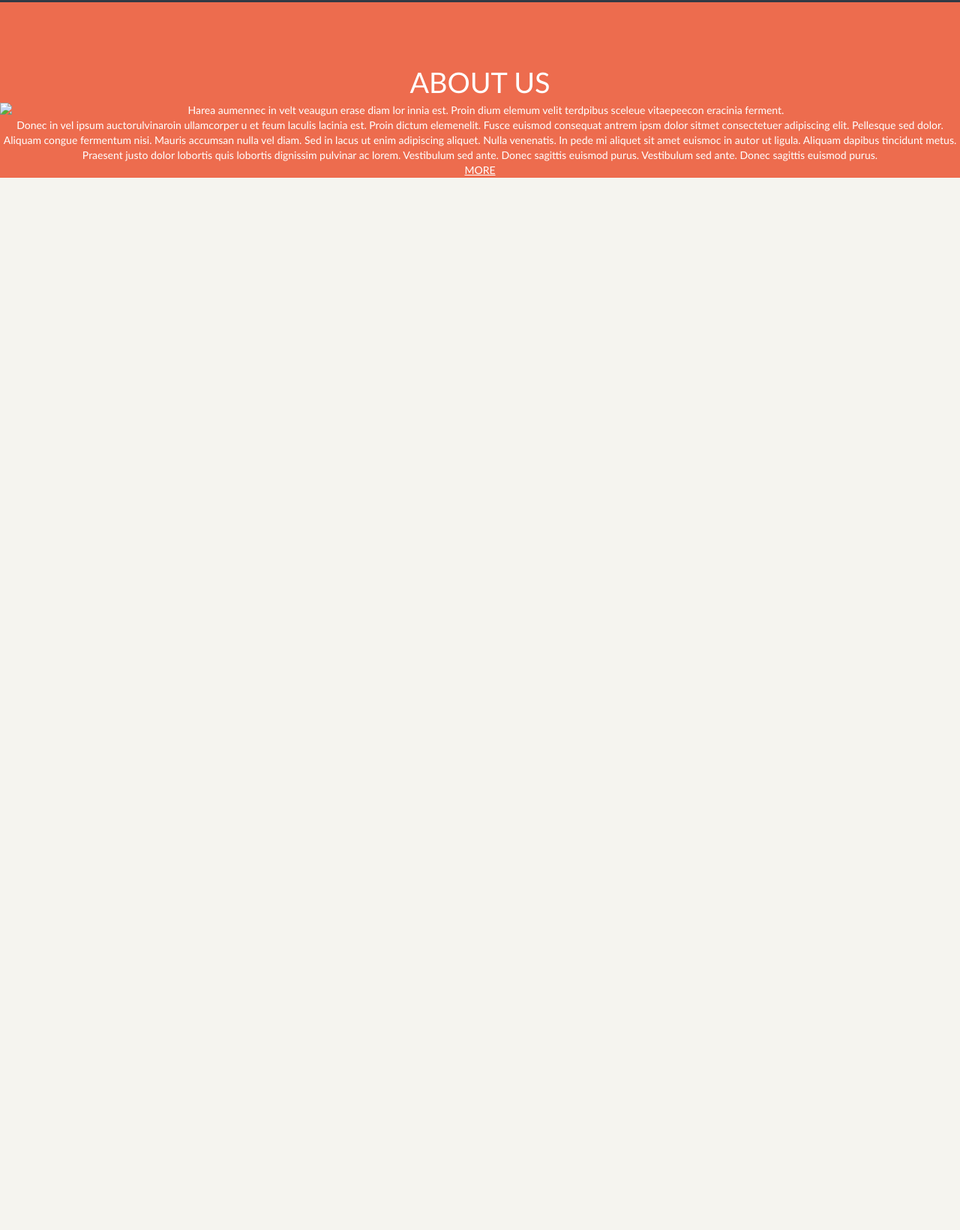
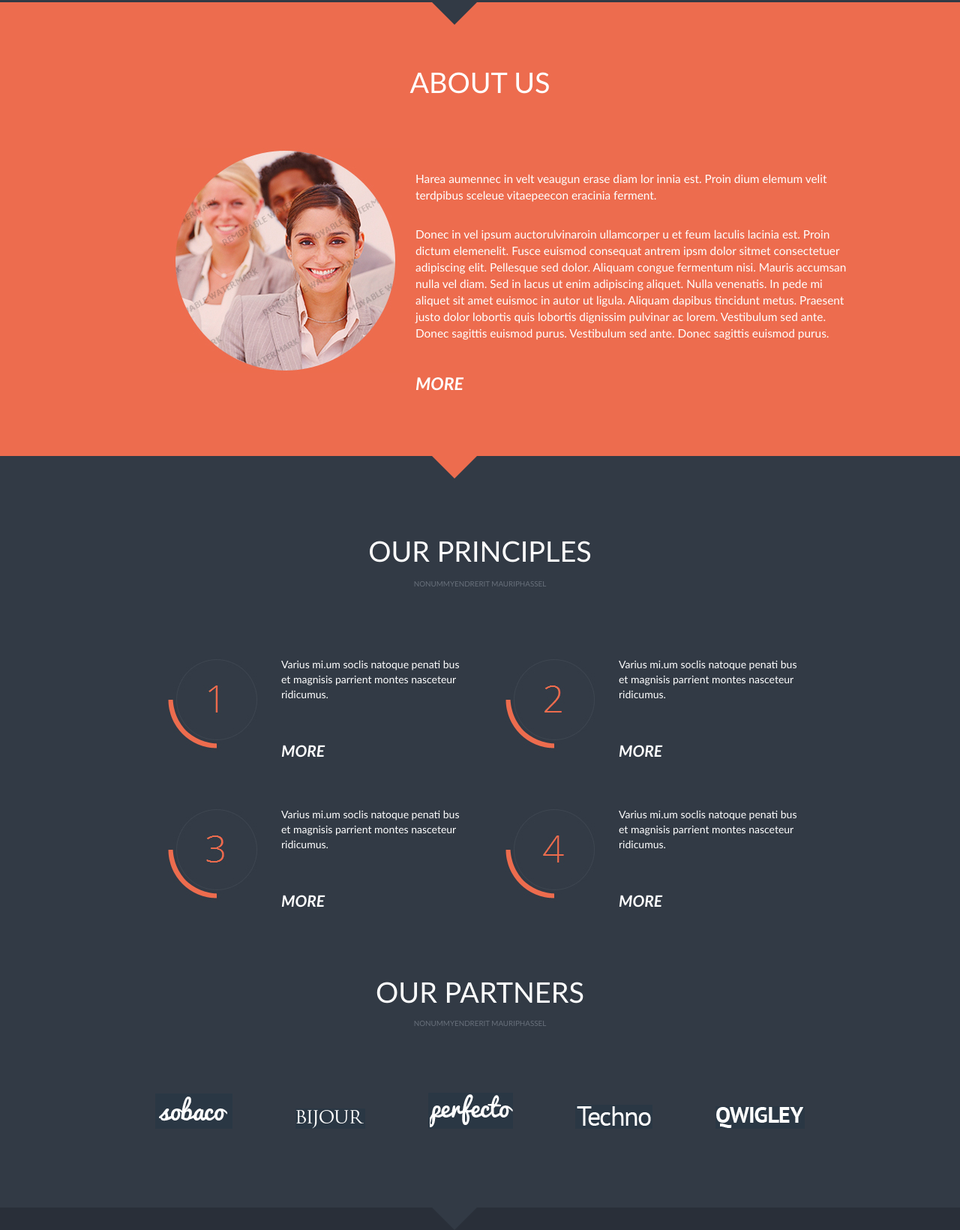
Before and after one commit to QB1N18/Accenture, a plain HTML site: page about_us/about_us.html in a window 1280 px wide. Shown: the part 255-1895 px from the top of the page at 75% size. Before the commit the page ends 800 px from the top, so only its background shows below. Drawn offline with Linux system fonts and the light colour scheme.

Commit message:
Cambios en About us y tb en el reset.css

```diff
--- a/about_us/about_us.html
+++ b/about_us/about_us.html
@@ -3,9 +3,9 @@
 <head>
 	<meta charset="utf-8" />
 	<title>About Us</title>
-
 	<link rel="stylesheet" href="../css/reset.css" type="text/css" />
 	<link rel="stylesheet" href="css/main.css" type="text/css" />
+	<meta name="viewport" content="width=device-width,maximum-scale=1.0,minimum-scale=1.0">
 </head>
 
 <body id="index" class="home">
@@ -16,32 +16,73 @@
   <header>
     <nav>
       <ul>
-        <li><a href="#">HOME</a></li>
-        <li class="active"><a href="#">ABOUT</a></li>
+        <li><a href="../index.html">HOME</a></li>
+        <li class="active"><a href="about_us.html">ABOUT</a></li>
         <li><a href="#">SERVICES</a></li>
         <li><a href="#">BLOG</a></li>
         <li><a href="#">CONTACTS</a></li>
       </ul>
     </nav>
-    <img id="logo" src="../images/logo.jpg" />
+    <img alt="Logo of our company Collaboration Dynamic Development" id="logo" src="../images/logo.jpg" />
   </header><!-- End Header -->
 
 <!--***********************************AQUI VA LA PARTE NARANJA**********************************-->
-  <section id="firstSection">
-    <h2>ABOUT US</h2>
+  <section id="firstSection" class="positionRelative">
+  	<div class="triangulos"></div>
+    <h2 class="headersSections">ABOUT US</h2>
     <article>
-      <img src="../images/about_us/firstImage.jpg" />
+      <img alt="A picture of our coworkers" src="../images/about_us/firstImage.jpg" />
+      <div id="textFirstSection">
 	      <p class="parrafo_1">Harea aumennec in velt veaugun erase diam lor innia est. Proin dium elemum velit terdpibus sceleue vitaepeecon eracinia ferment.</p>
 	      <p class="parrafo_2">Donec in vel ipsum auctorulvinaroin ullamcorper u et feum laculis lacinia est. Proin dictum elemenelit. Fusce euismod consequat antrem ipsm dolor sitmet consectetuer adipiscing elit. Pellesque sed dolor. Aliquam congue fermentum nisi. Mauris accumsan nulla vel diam. Sed in lacus ut enim adipiscing aliquet. Nulla venenatis. In pede mi aliquet sit amet euismoc in autor ut ligula. Aliquam dapibus tincidunt metus. Praesent justo dolor lobortis quis lobortis dignissim pulvinar ac lorem. Vestibulum sed ante. Donec sagittis euismod purus. Vestibulum sed ante. Donec sagittis euismod purus.</p>
-      <span><a href="#">MORE</a></span>
+	      <p class="linkMore parrafo_3"><a href="#">MORE</a></p>
+	  </div>
     </article><!-- End Article -->
   </section><!-- End firstSection -->
+  <section id="secondSection" class="positionRelative">
+  	<div class="triangulos trianguloNaranja"></div>
+  	<h2 class="headersSections">OUR PRINCIPLES</h2>
+  	<h3>NONUMMYENDRERIT MAURIPHASSEL</h3>
+  	<section id="principlesSection">
+  		<article class="articlesPrinciples">
+  			<img alt="This is a image with the number 1" src="../images/about_us/numero1.jpg" />
+  			<p>Varius mi.um soclis natoque penati bus et magnisis parrient montes nasceteur ridicumus.</p>
+  			<p class="linkMore"><a href="#">MORE</a></p>
+  		</article>
+  		<article class="articlesPrinciples">
+  			<img alt="This is a image with the number 2" src="../images/about_us/numero2.jpg" />
+  			<p>Varius mi.um soclis natoque penati bus et magnisis parrient montes nasceteur ridicumus.</p>
+  			<p class="linkMore"><a href="#">MORE</a></p>
+  		</article>
+  		<article class="articlesPrinciples">
+  			<img alt="This is a image with the number 3" src="../images/about_us/numero3.jpg" />
+  			<p>Varius mi.um soclis natoque penati bus et magnisis parrient montes nasceteur ridicumus.</p>
+  			<p class="linkMore"><a href="#">MORE</a></p>
+  		</article>
+  		<article class="articlesPrinciples">
+  			<img alt="This is a image with the number 4" src="../images/about_us/numero4.jpg" />
+  			<p>Varius mi.um soclis natoque penati bus et magnisis parrient montes nasceteur ridicumus.</p>
+  			<p class="linkMore"><a href="#">MORE</a></p>
+  		</article>
 
+  	</section><!-- End Principles Section -->
+  </section><!-- End Second Section -->
 
 
 	<footer >
-
+  		<h2 class="headersSections">OUR PARTNERS</h2>
+  		<h3>NONUMMYENDRERIT MAURIPHASSEL</h3>
+  		<figure>
+  			<a href="#"><img alt="Logo Sobaco" src="../images/about_us/logo_sobaco.jpg" /></a>
+  			<a href="#"><img alt="Logo Bijour" src="../images/about_us/logo_bijour.jpg" /></a>
+  			<a href="#"><img alt="Logo Perfecto" src="../images/about_us/logo_perfecto.jpg" /></a>
+  			<a href="#"><img alt="Logo Techno" src="../images/about_us/logo_techno.jpg" /></a>
+  			<a href="#"><img alt="Logo Qwigley" src="../images/about_us/logo_qwigley.jpg" /></a>
+  		</figure>
 	</footer><!-- End Footer -->
+	<div id="lastLineSection" class="positionRelative">
+		<div class="triangulos"></div>
+	</div>
 
 </body>
 </html>
--- a/about_us/css/main.css
+++ b/about_us/css/main.css
@@ -8,13 +8,62 @@
  *    E-mail: joseamn@outlook.com
  *
  *****************************/
+
+ /************
+
+     Reset
+
+  ************/
+ a{
+ 	text-decoration: none;
+ }
+ ul{
+ 	list-style: none;
+ }
+
+ /******************
+
+     General
+
+  ******************/
+  .positionRelative{
+  	position: relative;
+  }
+  .linkMore a{
+  	color:#ffffff;
+  	font-size:150%;
+  	font-style: italic;
+  	font-weight: bold;
+  }
+  .headersSections{
+  	font-size: 270%;
+  	color:#ffffff;
+  }
+  .triangulos{
+  	position:absolute;
+  	top:0;
+  	left:45%;
+    border-left: 30px solid transparent;
+    border-right: 30px solid transparent;
+    border-top: 30px solid #323a45;
+  }
+  .trianguloNaranja{
+  	border-top: 30px solid #ed6c4e;
+  }
+ /******************
+
+     Primer barra
+
+  ******************/
   #barranaranjasuperior{
   background-color: #ed6c4e;
   height: 10px;
   width: 100%;
   }
   /************
+
      Header
+
   ************/
   header{
     background-color: #323a45;
@@ -31,6 +80,7 @@
   header nav ul {
     margin: 0 auto;
     width: 800px;
+    max-width: 100%;
   }
   header nav ul li {
     display:inline-block;
@@ -42,7 +92,7 @@
     display: inline-block;
     height: 30px;
     padding: 20px 1.5em;
-    text-decoration: none;
+
   }
   header nav ul li a:hover{
     background: #292f39;
@@ -64,27 +114,175 @@
   }
 
   /*****************
-     FirstSection
+
+     First Section
+
   *****************/
   #firstSection{
     background: #ED6C4E;
     width: 100%;
+    float:left;
   }
-  #firstSection h2, #firstSection article p , #firstSection span a {
+  #firstSection h2, #firstSection article p , #firstSection a {
     color:#ffffff;
   }
   #firstSection h2 {
-    padding:80px 0 0 0;
-    font-size: 270%;
-    font-weight: 100;
+    padding:80px 0 60px 0;
+
   }
   #firstSection article{
-    width:100%;
+    width:1024px;
+    max-width: 100%;
+    margin: 0 auto;
   }
-
-  #firstSection article img{
+  #firstSection article img ,
+  #textFirstSection
+  {
     float:left;
   }
+  #textFirstSection{
+  	width:57%;
+  }
+  #textFirstSection p{
+  	text-align: left;
+  	font-size:110%;
+  }
+  #firstSection article img{
+  	margin:0 20px 0 98px;
+    max-width: 100%;
+  }
   .parrafo_1{
-    color:black;
+    margin: 30px 0;
   }
+  .parrafo_2{
+  	margin: 0 0 40px 0;
+  }
+  .parrafo_3{
+  	padding-bottom:80px;
+  }
+  /*****************
+
+     Second Section
+
+  *****************/
+  #secondSection{
+  	background: #323A45;
+  	width:100%;
+  	float:left;
+  }
+  #secondSection h2{
+  	padding:100px 0 10px 0;
+  }
+  #secondSection h3{
+  	font-size: 70%;
+  	padding:0 0 80px 0;
+  	color: #68707b;
+  }
+  #principlesSection{
+  	width:850px;
+  	max-width: 100%;
+  	margin:0 auto;
+  }
+  .articlesPrinciples{
+  	float:left;
+  	width: 400px;
+	max-width: 100%;
+  }
+  .articlesPrinciples:nth-child(1),
+  .articlesPrinciples:nth-child(3){
+  	margin:0 50px 50px 0;
+  }
+  .articlesPrinciples img{
+  	float:left;
+  }
+  .articlesPrinciples p {
+  	color:#ffffff;
+  	text-align: left;
+  	padding:10px 0 40px 160px;
+  }
+  .articlesPrinciples p:last-child{
+  	padding-bottom:0;
+  }
+  /*****************
+
+     Footer Section
+
+  *****************/
+  footer{
+  	background:#323A45;
+  	clear: both;
+  	width: 100%;
+  }
+  footer h2{
+  	padding:30px 0 8px 0;
+  }
+  footer h3{
+  	font-size: 70%;
+  	color: #68707b;
+  	padding:0 0 85px 0;
+  }
+  footer figure{
+  	padding:0 0 100px 0;
+  }
+  footer figure a{
+  	margin-left:80px;
+  }
+  footer figure a:first-child{
+  	margin:0;
+  }
+  /*****************
+
+     Last line Section
+
+  *****************/
+  #lastLineSection{
+  	width: 100%;
+  	height:30px;
+  	background: #292f39;
+  }
+  /*****************
+
+     Media Queries 768px(Tablets)
+
+  *****************/
+  @media screen and (max-width: 768px){
+  	 #firstSection article img{
+      margin-left:27%;
+     }
+     #textFirstSection {
+      width:80%;
+      margin-left:10%;
+     }
+     .articlesPrinciples,
+     .articlesPrinciples:nth-child(1),
+     .articlesPrinciples:nth-child(3){
+      width:80%;
+      margin:0 0 50px 10%;
+     }
+     footer figure a:first-child{
+      margin-left: 13%;
+     }
+     footer figure a:nth-child(4) img{
+      margin-top: 20px;
+     }
+  }
+  /*****************
+
+     Media Queries 320px(Smart Phones)
+
+  *****************/
+  @media screen and (max-width: 320px){
+    #firstSection article img{
+      margin-left:0;
+     }
+     .articlesPrinciples,
+     .articlesPrinciples:nth-child(1),
+     .articlesPrinciples:nth-child(3){
+      margin:0 0 50px 0;
+      width:100%;
+     }
+     footer figure a{
+       display: block;
+       margin:40px 0;
+     }
+  }
--- a/css/reset.css
+++ b/css/reset.css
@@ -1,5 +1,5 @@
 
-html, body, div, span, applet, object, iframe,
+html, body, div, applet, object, iframe,
 h1, h2, h3, h4, h5, h6, p, blockquote, pre,
 a, abbr, acronym, address, big, cite, code,
 del, dfn, em, img, ins, kbd, q, s, samp,
@@ -27,13 +27,11 @@ footer, header, hgroup, menu, nav, section {
 }
 
   body {
-    background: #F5F4EF url('../images/bg.png');
+    background: #F5F4EF;
     color: #000305;
     font-size: 87.5%; /* Base font size: 14px */
     font-family: 'Trebuchet MS', Trebuchet, 'Lucida Sans Unicode', 'Lucida Grande', 'Lucida Sans', Arial, sans-serif;
     line-height: 1.429;
     margin: 0;
     padding: 0;
-    /*height: 1800px;*/
-    text-align: left;
   }
```
Also changed, not shown: images/about_us/firstImage.jpg (added), images/about_us/logo_bijour.jpg (added), images/about_us/logo_perfecto.jpg (added), images/about_us/logo_qwigley.jpg (added), images/about_us/logo_sobaco.jpg (added), images/about_us/logo_techno.jpg (added), images/about_us/numero1.jpg (added), images/about_us/numero2.jpg (added), images/about_us/numero3.jpg (added), images/about_us/numero4.jpg (added). Lines whose indentation alone changed are shown as unchanged.
